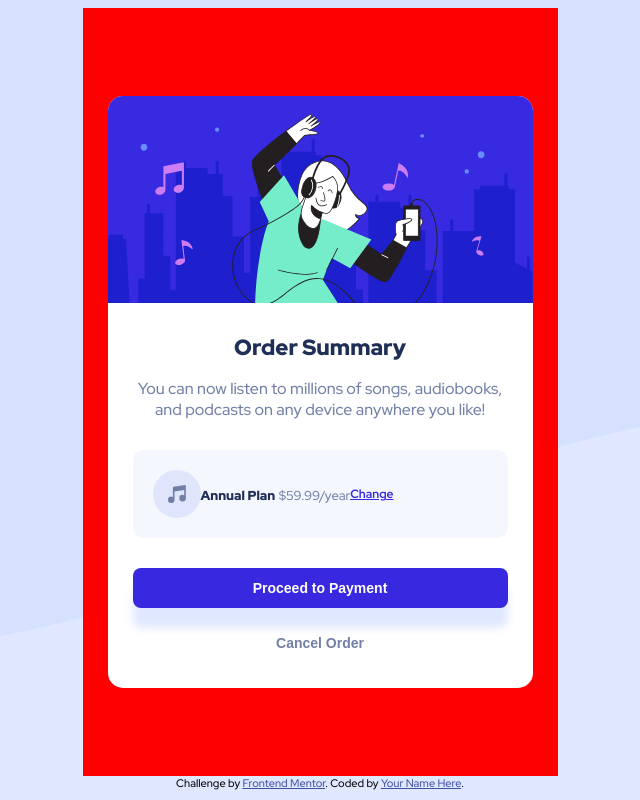
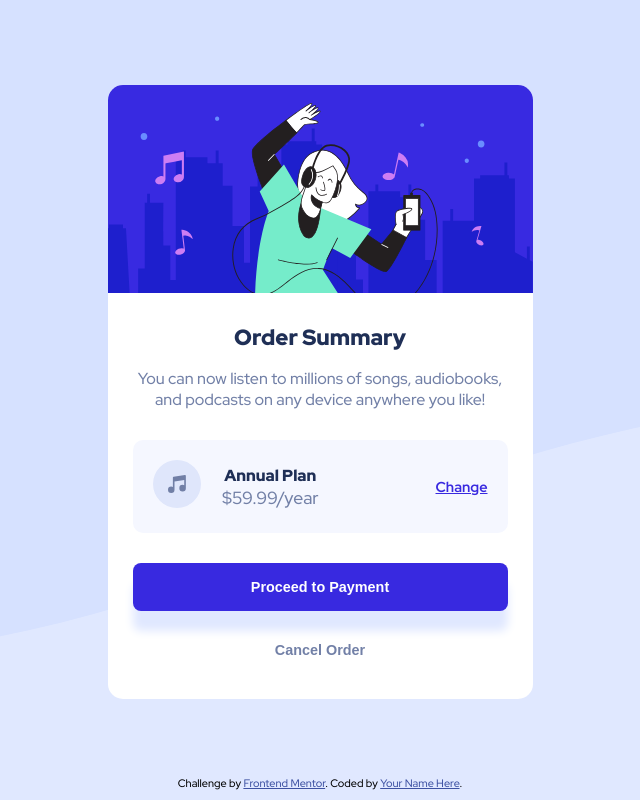
Before and after one commit to robrcodes/order-summary-component, a plain HTML site: page index.html in a window 1280 px wide. Shown: the whole page, without its empty margins (320-960 px from the left). Drawn offline with Linux system fonts and the light colour scheme.

Commit message:
adjusted some more font sizing with rems

```diff
--- a/index.html
+++ b/index.html
@@ -26,11 +26,14 @@
           device anywhere you like!
         </p>
         <div class="card-plan">
-          <img src="images/icon-music.svg" alt="circle icon with musical note">
+          <div class="plan">
 
-          <div>
-            <span class="plan-name">Annual Plan</span>
-            <span class="plan-price">$59.99/year</span>
+            <img src="images/icon-music.svg" alt="circle icon with musical note">
+            <div class="plan-details">
+
+              <div class="plan-name">Annual Plan</div>
+              <div class="plan-price">$59.99/year</div>
+            </div>
           </div>
           <a href="#">Change</a>
         </div>
--- a/style/style.css
+++ b/style/style.css
@@ -11,7 +11,7 @@
   }
   /* Box sizing to border-box Reset */
   html {
-    font-size: 6.25%;
+    font-size: 100%;
     box-sizing: border-box;
     scroll-behavior: smooth;
 
@@ -26,7 +26,7 @@
 
   body {
     font-family: "Red Hat Display", sans-serif;
-    font-size: 16rem;
+    font-size: 1rem;
     background-image: url(../images/pattern-background-mobile.svg);
     background-repeat: no-repeat;
     background-size: 100%;
@@ -36,7 +36,7 @@
 
 
 
-  .attribution { font-size: 11rem; text-align: center; }
+  .attribution { font-size: 0.68rem; text-align: center; }
   .attribution a { color: hsl(228, 45%, 44%); }
 
   /* footer {
@@ -78,40 +78,48 @@
 
   h1 {
     color: var(--darkBlue);
-    font-size: 22rem;
+    font-size: 1.375rem;
     font-weight: 900;
   }
 
   .card-body p {
     color: var(--desatBlue);
     /* font-weight: 200; */
-    margin-bottom: 30rem;
+    margin-bottom: 1.875rem;
   }
 
   .card-plan {
     background-color: var(--vPaleBlue);
     border-radius: 10px;
     display: flex;
+    justify-content: space-between;
     flex-direction: row;
     align-items: center;
     padding: 20px;
   }
 
+.plan-details {
+  display: inline-block;
+  vertical-align: top;
+  padding-top: 5px;
+  margin-left: 18px;
+}
+
   .plan-name {
     color: var(--darkBlue);
     font-weight: 900;
-    font-size: 13rem;
+    font-size: 0.9rem;
   }
 
   .plan-price {
     color: var(--desatBlue);
-    font-size: 13rem;
+    font-size: 1rem;
   }
 
   .card-plan a {
     color: var(--brightBlue);
     text-decoration: underline;
-    font-size: 12rem;
+    font-size: 0.8rem;
     font-weight: 700;
   }
 
@@ -130,12 +138,12 @@
     display: inline-block;
     background-color: var(--brightBlue);
     color: #fff;
-    font-weight: 700;
-    font-size: 14px;
+    font-weight: 900;
+    font-size: 0.9rem;
     border: 0px;
     border-radius: 8px;
-    padding-top: 12px;
-    padding-bottom: 12px;
+    padding-top: 16px;
+    padding-bottom: 16px;
 
   }
 
@@ -171,11 +179,24 @@
 
       .container {
         width: 475px;
-        background-color: red;
       }
 
       .card {
         width: 425px;
       }
 
+      .plan-name {
+        font-weight: 900;
+        font-size: 1rem;
+      }
+
+      .plan-price {
+        font-size: 1.1rem;
+      }
+
+      .card-plan a {
+        font-size: 0.9rem;
+        font-weight: 700;
+      }
+
    }
```
